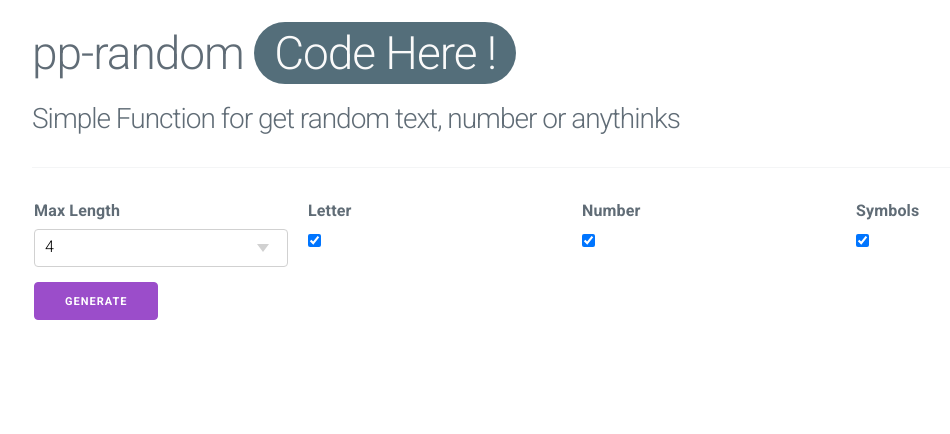
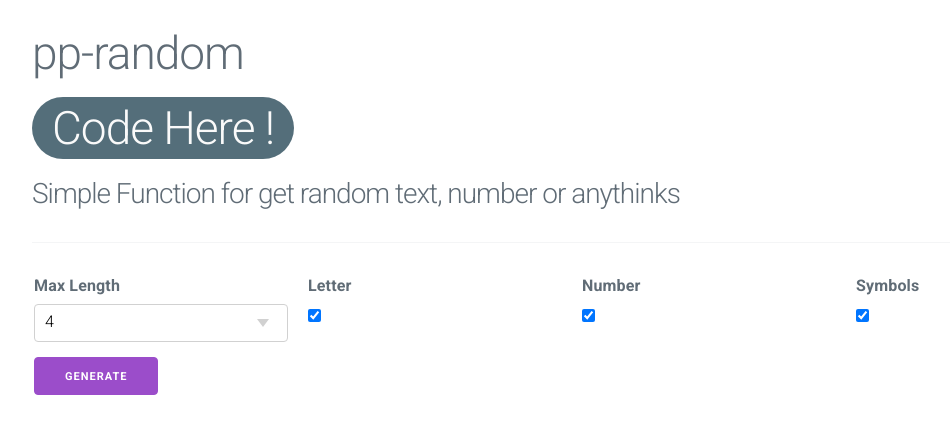
Before and after one commit to carlos-sweb/pp-random, a website: page index.html in a window 1280 px wide. Shown: the whole page, without its empty margins (68-1018 px from the left). Drawn offline with nearby package versions, Linux system fonts and the light colour scheme.

Commit message:
update website example

```diff
--- a/index.html
+++ b/index.html
@@ -23,7 +23,8 @@
     <div class="row">
         <div class="column">
           <br>
-          <h1>pp-random <span id="code">Code Here !</span></h1>
+          <h1>pp-random</h1>
+          <h1><span id="code">Code Here !</span></h1>
           <h3 class="title">Simple Function for get random text, number or anythinks</h3>
           <hr>
           <form id="generate" >
--- a/package.json
+++ b/package.json
@@ -1,6 +1,6 @@
 {
   "name": "pp-random",
-  "version": "1.0.1",
+  "version": "1.0.2",
   "description": "Function for get random text, number or anythings",
   "main": "pp-random.js",
   "scripts": {
--- a/pp-random.js
+++ b/pp-random.js
@@ -1,7 +1,7 @@
 /*!!
  * Power Panel Randon <https://github.com/carlos-sweb/pp-randon>
  * @author Carlos Illesca
- * @version 1.0.1 (2020/12/20 18:52 PM)
+ * @version 1.0.2 (2022/08/01 18:52 PM)
  * Released under the MIT License
  */
 (function(global,factory){
```
